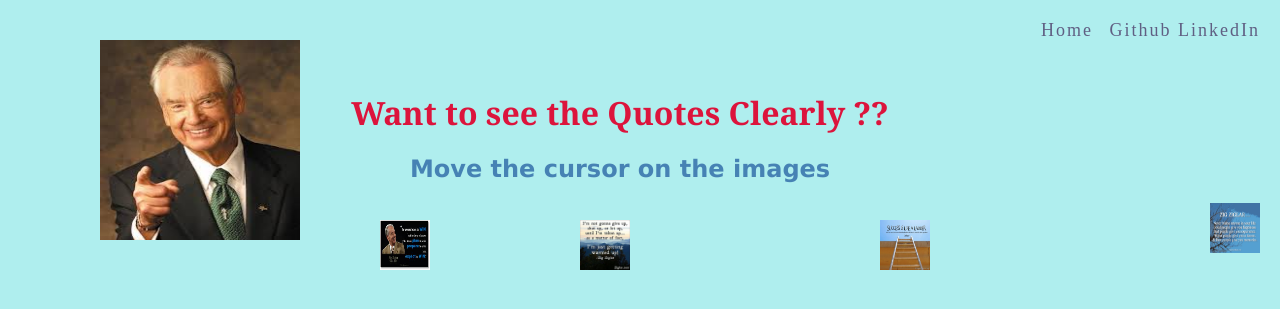
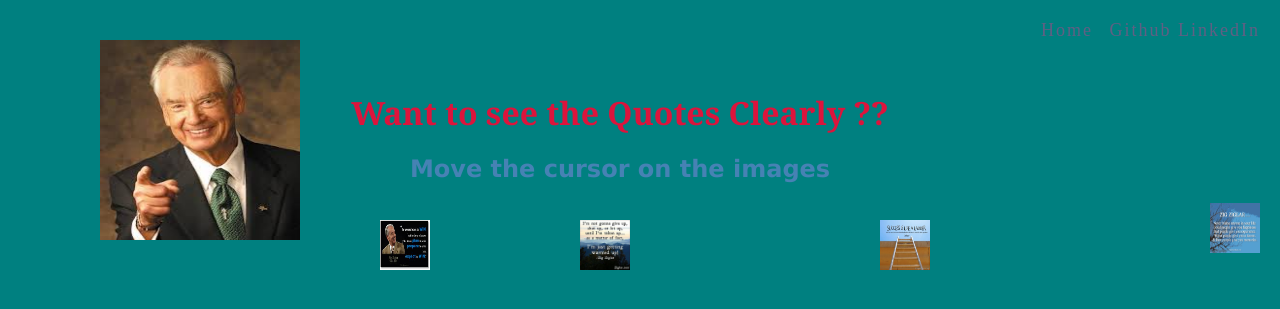
Before and after one commit to christyjax/christyjax.github.io, a Jekyll site: the page Quotes2.html, which Jekyll copies as it is, in a window 1280 px wide. Shown: the top 309 px of the page. Built offline with Jekyll 4.4.1, drawn with Linux system fonts in a browser that asks for light colours.

Commit message:
Update Quotes2.css

```diff
--- a/css/Quotes2.css
+++ b/css/Quotes2.css
@@ -92,7 +92,7 @@ h2
    margin-left:150px;
    margin-right:170px;
    margin-bottom:170px;
-   background-color:#AFEEEE;
+   background-color:#008080;
 }
 
  a {
```
